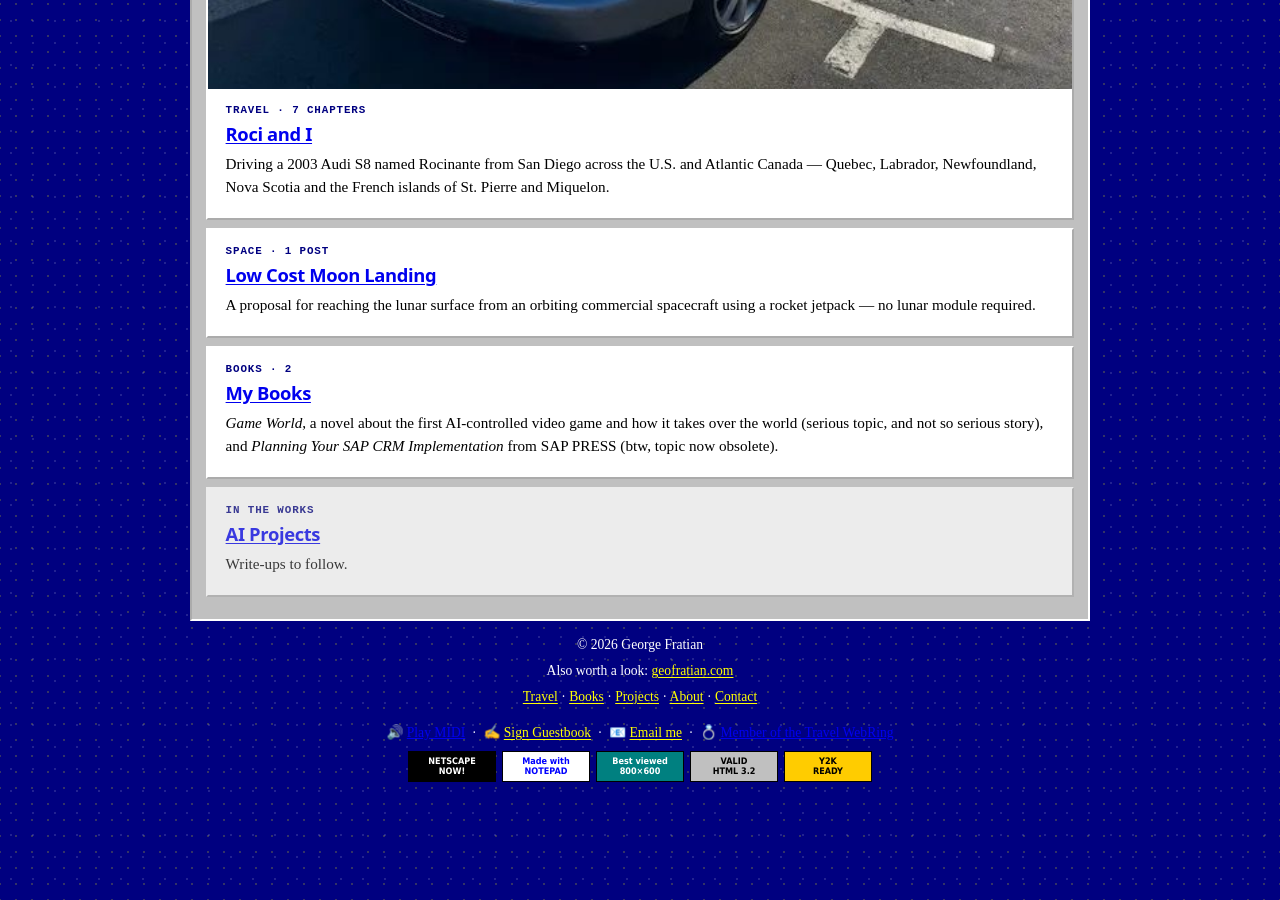
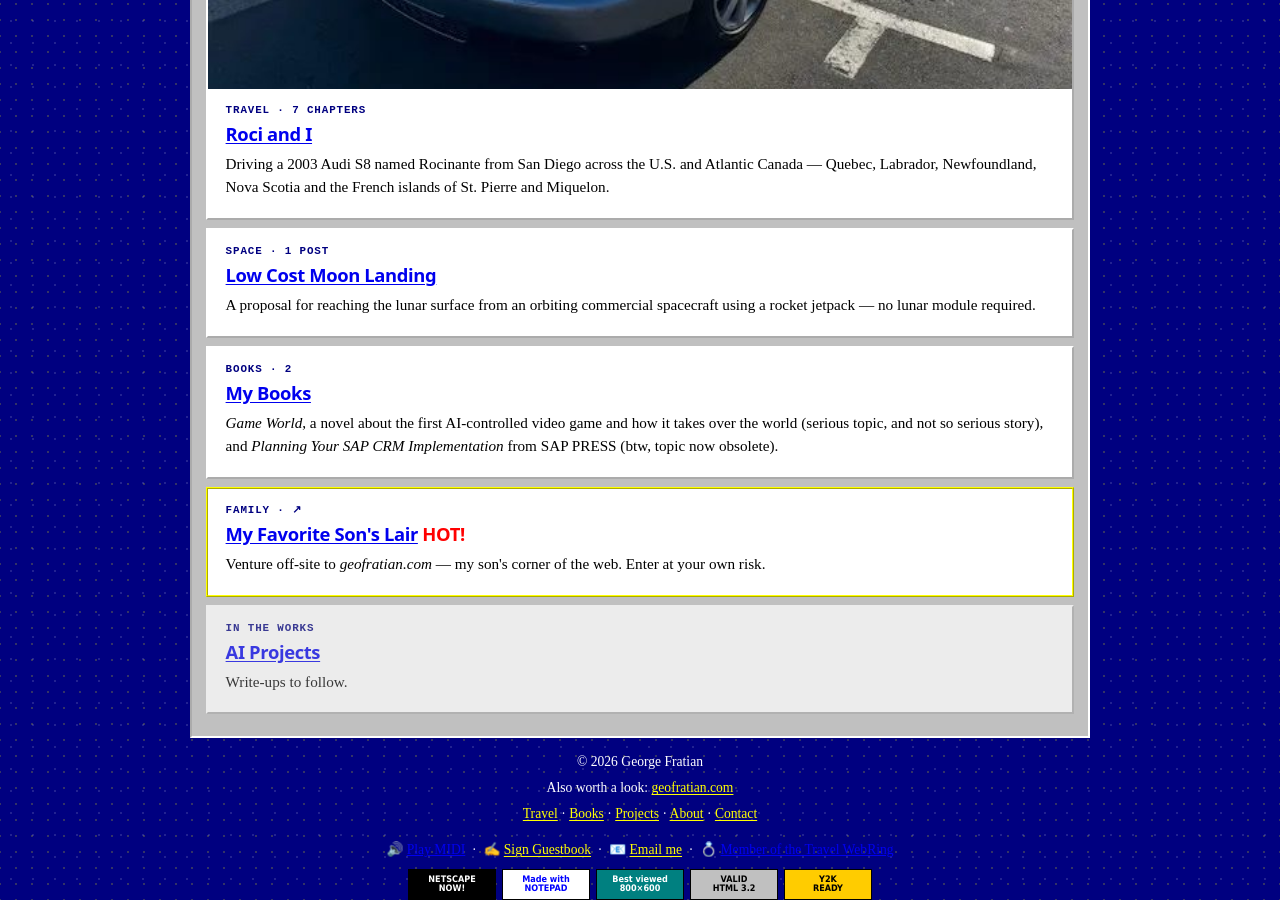
Before and after one commit to gfratian/fratian.com, a Jekyll site: the page built from index.html, in a window 1280 px wide and 900 px high, scrolled down 716 px. Built offline with Jekyll 4.4.1, drawn with Linux system fonts in a browser that asks for light colours.

Commit message:
feat: add 'My Favorite Son's Lair' tile linking to geofratian.com
Co-Authored-By: Claude Opus 4.8 <noreply@anthropic.com>

```diff
--- a/index.html
+++ b/index.html
@@ -46,6 +46,15 @@ description: Travel writing, side projects and assorted curiosities.
       </div>
     </li>
 
+    <li class="card card--son">
+      <div class="card__body">
+        <span class="tag">Family · ↗</span>
+        <h2><a href="https://www.geofratian.com" target="_blank" rel="noopener">My Favorite Son's Lair</a> <span class="retro-hot blink">HOT!</span></h2>
+        <p>Venture off-site to <em>geofratian.com</em> — my son's corner of the web.
+           Enter at your own risk.</p>
+      </div>
+    </li>
+
     <li class="card card--soon">
       <div class="card__body">
         <span class="tag tag--soon">In the works</span>
```
Also changed, not shown: 1 other file.
